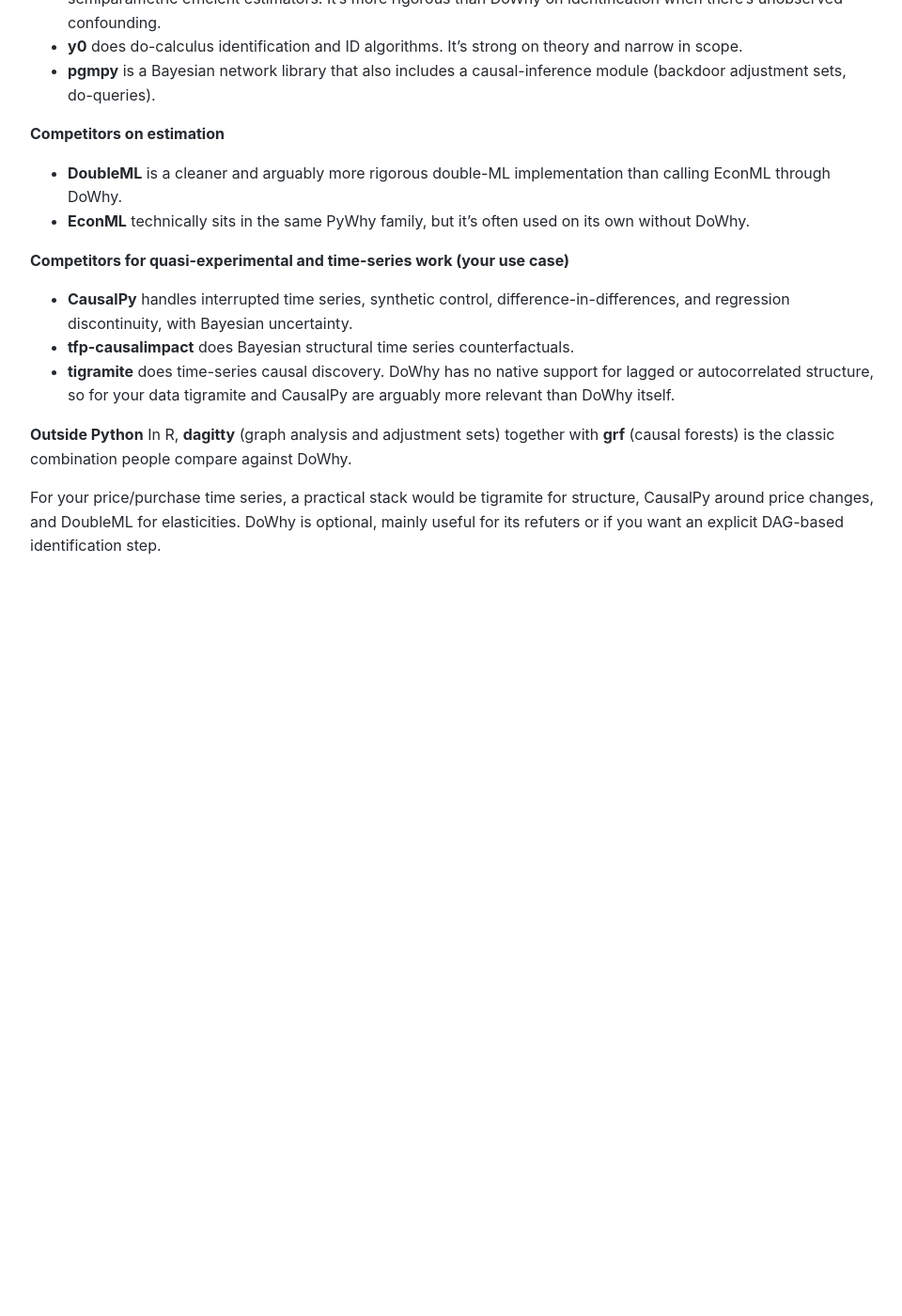
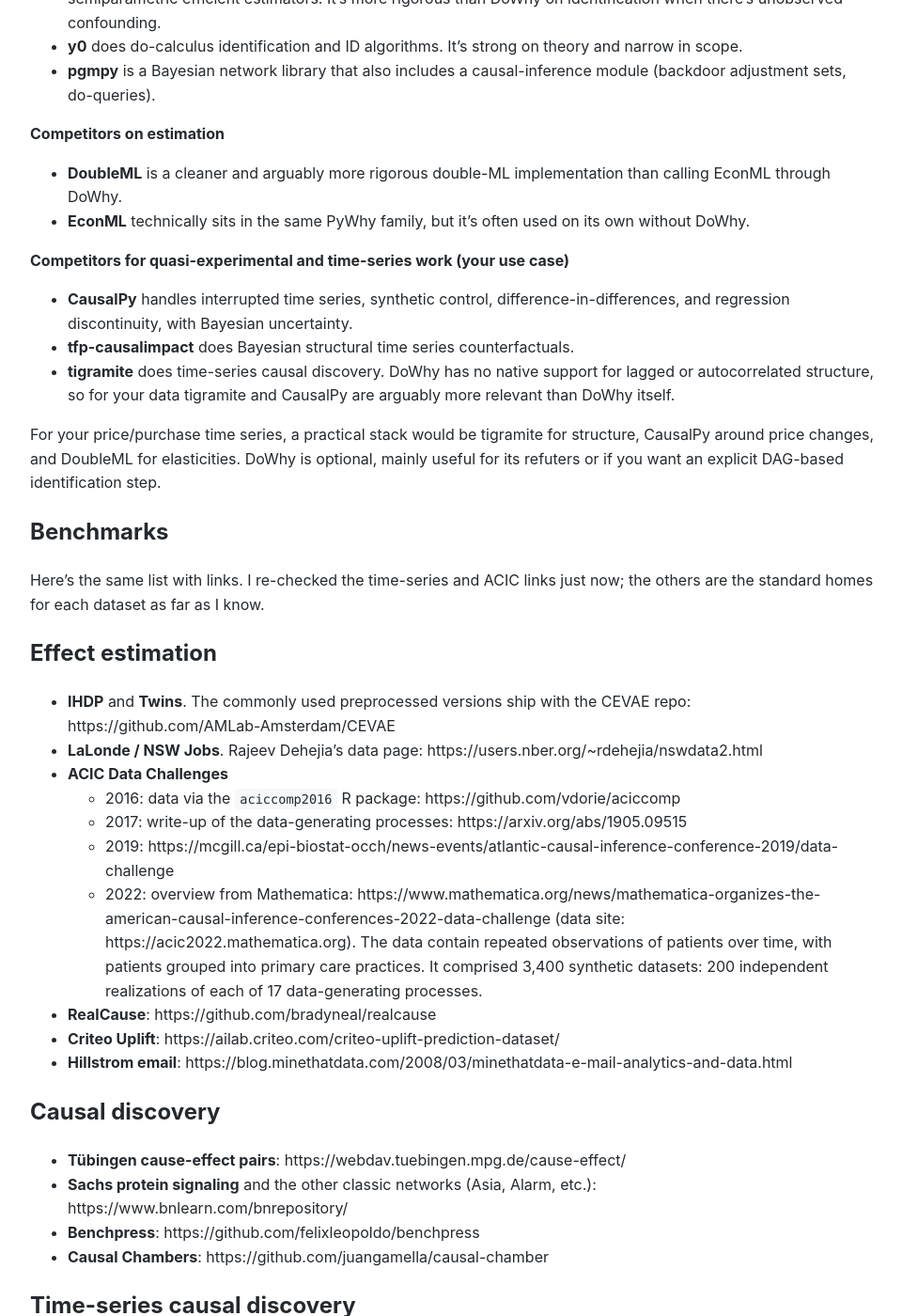
Before and after one commit to Michael-Lubinsky/michael-lubinsky.github.com, a Jekyll site: the page built from ml/causal_2.md, in a window 1280 px wide and 1400 px high, scrolled down 4633 px. Shown: the whole window at 94% size, without its empty margins (158-1118 px from the left). Built offline with Jekyll 4.4.1, drawn with Linux system fonts in a browser that asks for light colours; our own code applies the rules of GitHub Pages for plain Markdown files; before the commit the page ends 5263 px from its top, so only the background shows below that; some of the changed text lies outside the part shown.

Commit message:
Expand causal analysis resources in causal_2.md
Added benchmarks, effect estimation datasets, causal discovery resources, and related tools for time-series causal analysis.

```diff
--- a/ml/causal_2.md
+++ b/ml/causal_2.md
@@ -151,7 +151,60 @@
 - **tfp-causalimpact** does Bayesian structural time series counterfactuals.
 - **tigramite** does time-series causal discovery. DoWhy has no native support for lagged or autocorrelated structure, so for your data tigramite and CausalPy are arguably more relevant than DoWhy itself.
 
-**Outside Python**
-In R, **dagitty** (graph analysis and adjustment sets) together with **grf** (causal forests) is the classic combination people compare against DoWhy.
+
 
 For your price/purchase time series, a practical stack would be tigramite for structure, CausalPy around price changes, and DoubleML for elasticities. DoWhy is optional, mainly useful for its refuters or if you want an explicit DAG-based identification step.
+
+
+## Benchmarks
+
+Here's the same list with links. I re-checked the time-series and ACIC links just now; the others are the standard homes for each dataset as far as I know.
+
+## Effect estimation
+
+- **IHDP** and **Twins**. The commonly used preprocessed versions ship with the CEVAE repo: https://github.com/AMLab-Amsterdam/CEVAE
+- **LaLonde / NSW Jobs**. Rajeev Dehejia's data page: https://users.nber.org/~rdehejia/nswdata2.html
+- **ACIC Data Challenges**
+  - 2016: data via the `aciccomp2016` R package: https://github.com/vdorie/aciccomp
+  - 2017: write-up of the data-generating processes: https://arxiv.org/abs/1905.09515
+  - 2019: https://mcgill.ca/epi-biostat-occh/news-events/atlantic-causal-inference-conference-2019/data-challenge
+  - 2022: overview from Mathematica: https://www.mathematica.org/news/mathematica-organizes-the-american-causal-inference-conferences-2022-data-challenge (data site: https://acic2022.mathematica.org). The data contain repeated observations of patients over time, with patients grouped into primary care practices. It comprised 3,400 synthetic datasets: 200 independent realizations of each of 17 data-generating processes.
+- **RealCause**: https://github.com/bradyneal/realcause
+- **Criteo Uplift**: https://ailab.criteo.com/criteo-uplift-prediction-dataset/
+- **Hillstrom email**: https://blog.minethatdata.com/2008/03/minethatdata-e-mail-analytics-and-data.html
+
+## Causal discovery
+
+- **Tübingen cause-effect pairs**: https://webdav.tuebingen.mpg.de/cause-effect/
+- **Sachs protein signaling** and the other classic networks (Asia, Alarm, etc.): https://www.bnlearn.com/bnrepository/
+- **Benchpress**: https://github.com/felixleopoldo/benchpress
+- **Causal Chambers**: https://github.com/juangamella/causal-chamber
+
+## Time-series causal discovery
+
+- **CauseMe**: https://causeme.uv.es/. It offers ground-truth benchmark datasets that are either synthetic models mimicking real-world challenges or real data whose causal structure is known with high confidence. Method developers upload predicted matrices of causal connections, and the platform scores and ranks them on several performance metrics.
+- **CausalTime** (ICLR 2024)
+  - Paper: https://arxiv.org/abs/2310.01753
+  - Site: https://www.causaltime.cc
+  - The pipeline starts from real observations in a given scenario and generates a matching benchmark dataset.
+- **CausalRivers** (ICLR 2025)
+  - Site: https://causalrivers.github.io
+  - Code: https://github.com/CausalRivers/causalrivers
+  - Paper: https://arxiv.org/abs/2503.17452
+  - River-discharge data from 1,160 stations in eastern Germany and Bavaria, covering 2019–2023 at 15-minute resolution.
+- **gCastle** (bundled datasets): https://github.com/huawei-noah/trustworthyAI
+
+## Related tools
+
+- **tigramite**: https://github.com/jakobrunge/tigramite
+
+Sources:
+- [CauseMe](https://causeme.uv.es/)
+- [CausalTime — ICLR 2024](https://proceedings.iclr.cc/paper_files/paper/2024/hash/0c79d6ed1788653643a1ac67b6ea32a7-Abstract-Conference.html)
+- [CausalRivers — arXiv](https://arxiv.org/pdf/2503.17452)
+- [CausalRivers — Jena talk abstract](https://indico.rz.uni-jena.de/event/206/contributions/1214/)
+- [CausalRivers code — alphaXiv](https://alphaxiv.org/resources/2503.17452v1)
+- [Mathematica — ACIC 2022 Data Challenge](https://www.mathematica.org/news/mathematica-organizes-the-american-causal-inference-conferences-2022-data-challenge)
+- [BCF & ACIC 2022 — arXiv](https://arxiv.org/pdf/2211.02020)
+- [ACIC 2017 DGP note — arXiv](https://arxiv.org/pdf/1905.09515)
+- [ACIC 2019 Data Challenge — McGill](https://mcgill.ca/epi-biostat-occh/news-events/atlantic-causal-inference-conference-2019/data-challenge)
```
